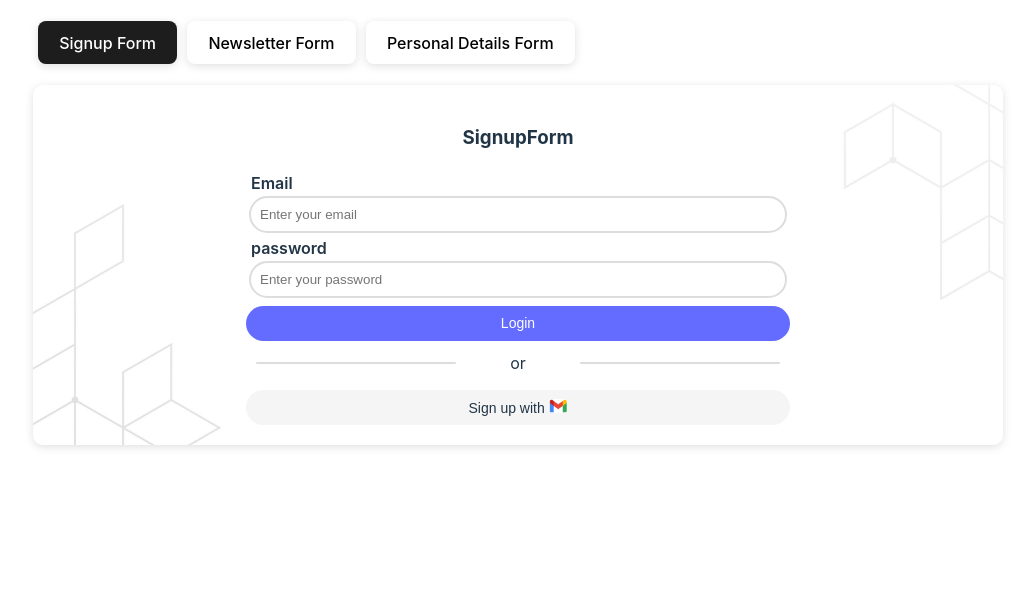
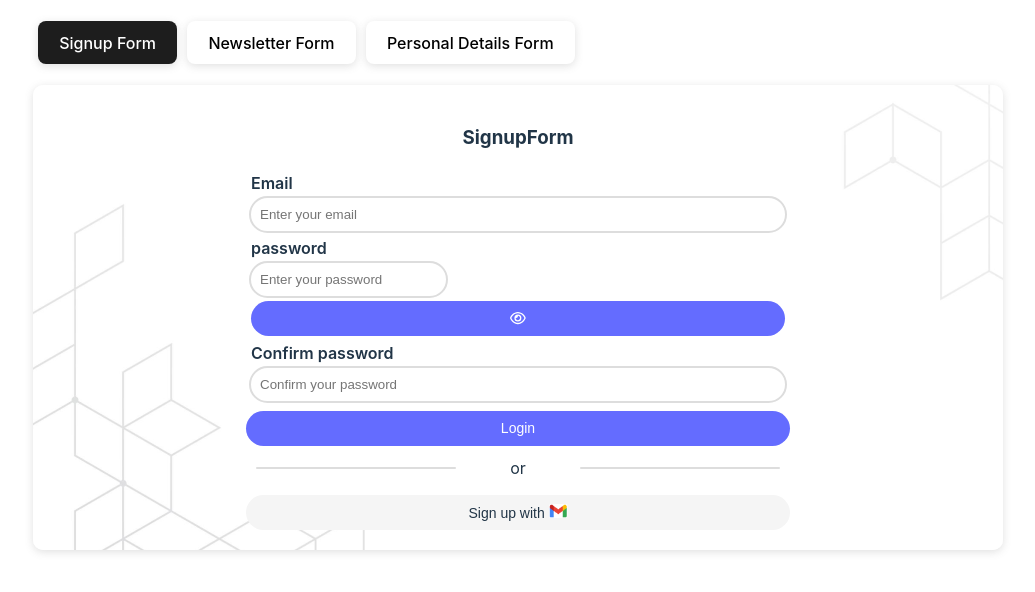
Before and after one commit to danishofcodes/FormsAndValidation, a React (Vite) app: page / in a window 1280 px wide. Shown: the top 592 px of the page, without its empty margins (122-1157 px from the left). Built offline with nearby package versions, Linux system fonts and the light colour scheme; the HTML template or start-up script is replaced by a standard one.

Commit message:
confirm password input box added and validation logic written and

```diff
--- a/src/components/SignupForm.jsx
+++ b/src/components/SignupForm.jsx
@@ -1,22 +1,36 @@
-import React from 'react'
+import React, { useEffect, useState } from 'react'
 import { useFormik } from 'formik'
 import { FontAwesomeIcon } from '@fortawesome/react-fontawesome';
 import { faGoogle } from '@fortawesome/free-brands-svg-icons';
 import googleIcon from '../assets/gmail.png';
+import { faEye, faEyeSlash } from '@fortawesome/free-regular-svg-icons';
 export default function SignupForm() {
+
+  const [passwordVisible, setPasswordVisible] = useState(false);
   const formik = useFormik({
-      initialValues : {
-        email:'',
-        password : '',
+    initialValues: {
+      email: '',
+      password: '',
+      confirmPassword: ''
     },
 
-      validate : values => {
+    validate: values => {
       const errors = {};
+
+
       if (!values.password) {
         errors.password = 'Required';
       } else if (values.password.length < 6) {
         errors.password = 'Must be 6 characters';
       }
+
+      if (!values.confirmPassword) {
+        errors.confirmPassword = 'Confirm Password is a Required';
+      }
+      else if (values.confirmPassword !== values.password) {
+        errors.confirmPassword = 'Password Dont Match, Please Retype ypur password correctly';
+      }
+
 
       if (!values.email) {
         errors.email = 'Required';
@@ -27,10 +41,17 @@ export default function SignupForm() {
       return errors;
     },
 
-    onSubmit :  values => {
+    onSubmit: values => {
       alert(JSON.stringify(values, null, 2));
     },
   });
+
+  function handleShowPassword() {
+    console.log("working")
+
+      setPasswordVisible(prev=>!prev)
+
+  }
 
 
   return (
@@ -41,20 +62,34 @@ export default function SignupForm() {
         <form onSubmit={formik.handleSubmit}>
           <div className="inputField">
             <label htmlFor="email">Email</label>
-              <input className='formInput' type="email" id="email"  name="email" onChange={formik.handleChange} value={formik.values.email} placeholder='Enter your email' onBlur={formik.handleBlur}/>
+            <input className='formInput' type="email" id="email" name="email" onChange={formik.handleChange} value={formik.values.email} placeholder='Enter your email' onBlur={formik.handleBlur} />
             {formik.touched.email && formik.errors.email ? <div className='error'>{formik.errors.email}</div> : null}
           </div>
           <div className="inputField">
             <label htmlFor="password">password</label>
-              <input className='formInput' type="password" id="password" name="password" onChange={formik.handleChange} value={formik.values.password} placeholder='Enter your password' onBlur={formik.handleBlur}/>
+            <div className='flex'>
+              <input className='formInput flex-1' type={passwordVisible ? "text" : "password"} id="password" name="password" onChange={formik.handleChange} value={formik.values.password} placeholder='Enter your password' onBlur={formik.handleBlur} />
+              <button className='viewpass' type="button" onClick={handleShowPassword} >
+                  <FontAwesomeIcon icon={passwordVisible ? faEyeSlash : faEye} style={{ cursor: 'pointer' }}/>
+              </button>
+            </div>
+            {/* <button className='viewpass' onClick={handleShowPassword}>{ isShowMePassword ? <FontAwesomeIcon icon={faEye}/> : <FontAwesomeIcon icon={faEyeSlash}/> } </button> */}
+
             {formik.touched.password && formik.errors.password ? <div className='error'>{formik.errors.password}</div> : null}
           </div>
 
-              <button type="submit">Login</button>
+          <div className="inputField">
+            <label htmlFor="confirmpassword">Confirm password</label>
+            <input className='formInput' type="password" id="confirmpassword" name="confirmPassword" onChange={formik.handleChange} value={formik.values.confirmPassword} placeholder='Confirm your password' onBlur={formik.handleBlur} />
+            {formik.touched.confirmPassword && formik.errors.confirmPassword ? <div className='error'>{formik.errors.confirmPassword}</div> : null}
+          </div>
+
+
+          <button type="submit" className='btnSignup'>Login</button>
         </form>
 
         <div className="separate-or"><div className="line"></div> <span>or </span> <div className="line"></div></div>
-          <button type="button" className="colorlight">Sign up with <img src={googleIcon} alt="" srcset=""  style={ {height:"14px"}}/></button>
+        <button type="button" className="colorlight">Sign up with <img src={googleIcon} alt="" style={{ height: "14px" }} /></button>
 
       </div>
     </div>
```
Lines whose indentation alone changed are shown as unchanged.
